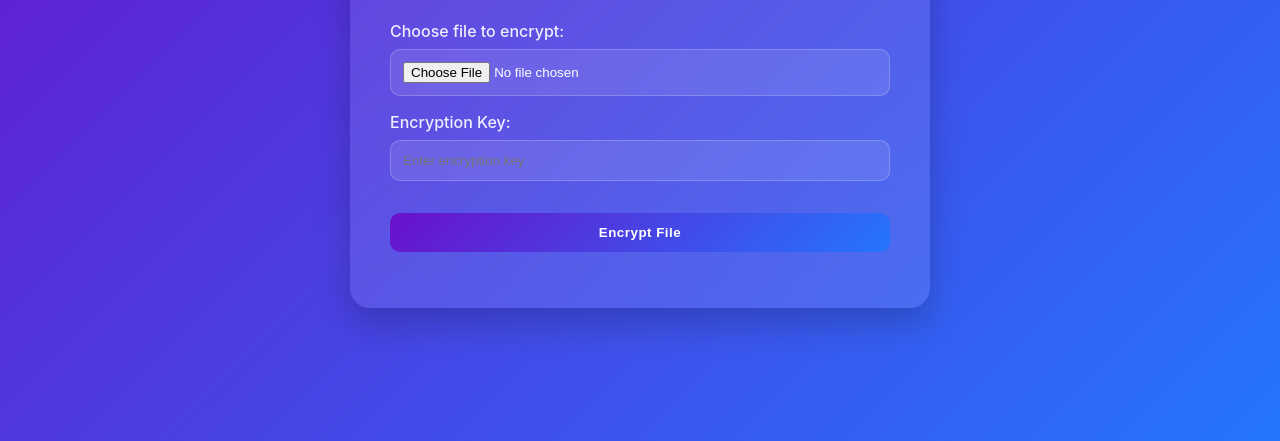
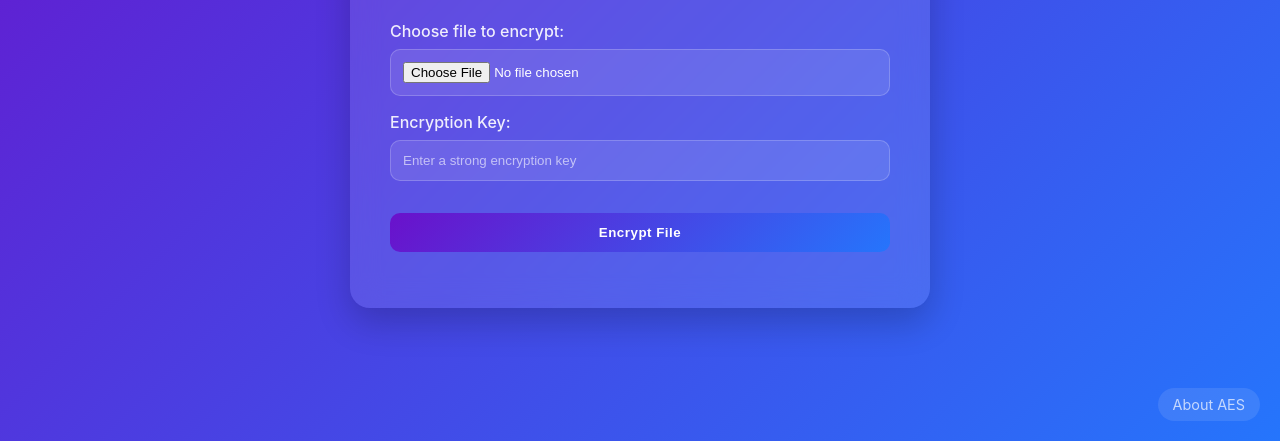
Before and after one commit to josealmon/CryptAES, a website: page public/index.html in a window 1280 px wide. Shown: the part 359-800 px from the top of the page. Drawn offline with Linux system fonts and the light colour scheme.

Commit message:
Clean and about

```diff
--- a/public/index.html
+++ b/public/index.html
@@ -20,7 +20,7 @@
           <input type="file" id="encryptFile" name="file" />
 
           <label for="encryptKey">Encryption Key:</label>
-          <input type="password" id="encryptKey" name="key" placeholder="Enter encryption key" />
+          <input type="password" id="encryptKey" name="key" placeholder="Enter a strong encryption key" />
 
           <button type="submit">Encrypt File</button>
         </div>
@@ -30,7 +30,7 @@
           <input type="file" id="decryptFile" name="file" />
 
           <label for="decryptKey">Decryption Key:</label>
-          <input type="password" id="decryptKey" name="key" placeholder="Enter decryption key" />
+          <input type="password" id="decryptKey" name="key" placeholder="Enter the decryption key" />
 
           <button type="submit">Decrypt File</button>
         </div>
@@ -39,6 +39,8 @@
       <p id="message"></p>
     </div>
 
+    <a href="https://en.wikipedia.org/wiki/Advanced_Encryption_Standard" target="_blank" class="about-aes"> About AES </a>
+
     <script src="script.js"></script>
   </body>
 </html>
--- a/public/styles.css
+++ b/public/styles.css
@@ -117,3 +117,28 @@ button[type="submit"]:hover {
   font-weight: 500;
   text-shadow: 1px 1px 3px rgba(0, 0, 0, 0.3);
 }
+
+::placeholder {
+  color: rgba(255, 255, 255, 0.6); /* Placeholder más visible */
+  opacity: 1; /* Necesario para Firefox */
+}
+
+/* Estilo para el enlace About AES */
+.about-aes {
+  position: fixed;
+  bottom: 20px;
+  right: 20px;
+  color: rgba(255, 255, 255, 0.7);
+  text-decoration: none;
+  font-size: 0.9rem;
+  background: rgba(255, 255, 255, 0.1);
+  padding: 8px 15px;
+  border-radius: 20px;
+  transition: all 0.3s ease;
+}
+
+.about-aes:hover {
+  color: white;
+  background: rgba(255, 255, 255, 0.2);
+  transform: scale(1.05);
+}
```
Also changed, not shown: server.js (+28 -0 lines).
